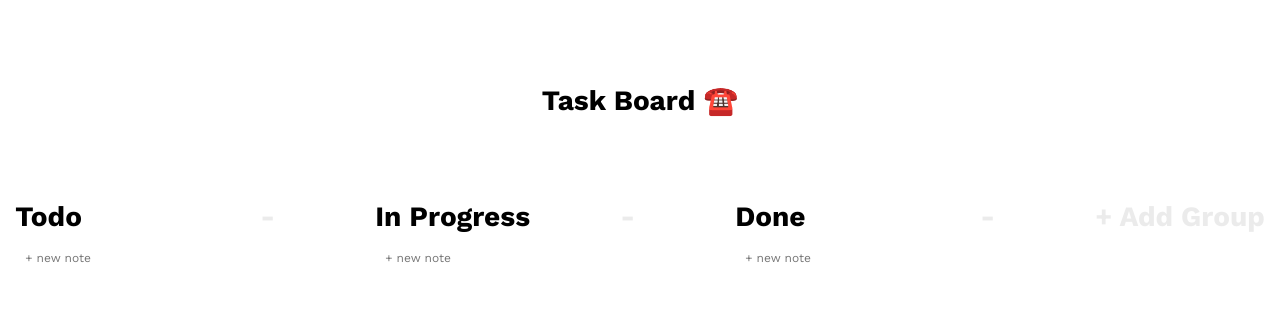
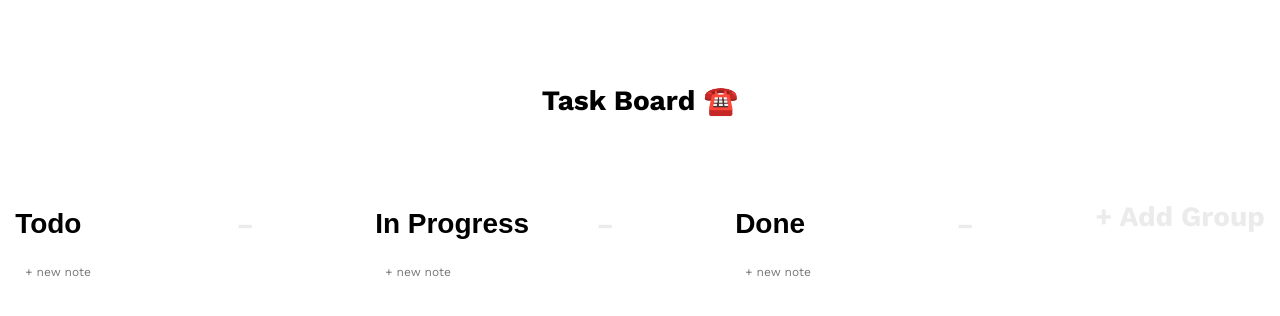
Before and after one commit to SuryaNelakanti/notion-lookalike, a React (Vite) app: page / in a window 1280 px wide. Shown: the top 316 px of the page. Built offline with nearby package versions, Linux system fonts and the light colour scheme.

Commit message:
edit group name added, added input mixin

```diff
--- /dev/null
+++ b/src/assets/scss/_mixins.scss
@@ -0,0 +1,6 @@
+.no-input-styling{
+    border: none; /* Removes the default border */
+}
+.no-input-styling:focus {
+    outline: none /* Removes the border when the input is clicked */
+}
--- a/src/assets/scss/main.scss
+++ b/src/assets/scss/main.scss
@@ -10,4 +10,6 @@
 
 @import './base';
 
-@import './components'
+@import './components';
+
+@import './mixins';
--- a/src/components/board-group/_board-group.scss
+++ b/src/components/board-group/_board-group.scss
@@ -2,12 +2,12 @@
     display: flex;
     flex-direction: column;
     align-items: flex-start;
-    width: 260px;
+    width: 26rem;
     gap: 1rem;
     &__add-note{
         color: $gray-300;
-        width: 260px;
-        height: 35px;
+        width: 26rem;
+        height: 3.5rem;
         padding: .8rem 1rem 1rem;
     }
     &__add-note:hover{
@@ -18,8 +18,19 @@
         display: flex;
         flex-direction: row;
         justify-content:space-between;
-        width: 260px;
+        &-edit{
+            white-space: nowrap;
+            overflow: hidden;
+            text-overflow: ellipsis;
+            width: 20rem;
+        }
         &-options{
+            display: flex;
+            flex-direction: column;
+            align-items: center;
+            justify-content: center;
+            width: 6rem;
+            font-size: 4rem;
             color: $gray-200;
         }
         &-options:hover{
--- a/src/components/board-group/board-group.tsx
+++ b/src/components/board-group/board-group.tsx
@@ -1,12 +1,13 @@
-import React from 'react'
+import React, { useEffect, useState } from 'react'
 import { GroupNoteType } from '../../helpers'
 
 type BoardGroupProps = {
   group: GroupNoteType
   groupIndex: number
   children: any
-  newNote: (groupIndex: number) => void
-  deleteGroup: (groupIndex: number) => void
+  newNote: () => void
+  editGroup: (newGroupName: string) => void
+  deleteGroup: () => void
 }
 
 export const BoardGroup: React.FC<BoardGroupProps> = ({
@@ -14,20 +15,38 @@ export const BoardGroup: React.FC<BoardGroupProps> = ({
   groupIndex,
   children,
   newNote,
+  editGroup,
   deleteGroup,
 }) => {
+  // States.
+  const [groupName, setGroupName] = useState(group.name)
+
+  //Handlers.
   const newNoteHandler = () => {
-    newNote(groupIndex)
+    newNote()
   }
 
   const deleteGroupHandler = () => {
-    deleteGroup(groupIndex)
+    deleteGroup()
   }
 
+  const editGroupHandler = async (editedName: string) => {
+    setGroupName(editedName)
+  }
+
+  // Input value is in a useEffect to prevent last character not being captured.
+  useEffect(() => {
+    editGroup(groupName)
+  }, [groupName])
+
   return (
-    <div className="group header-txt-1 bold-txt" key={groupIndex}>
+    <div className="group" key={groupIndex}>
       <div className="group__heading">
-        <>{group.name}</>
+        <input
+          className="group__heading-edit no-input-styling header-txt-1 bold-txt"
+          value={groupName}
+          onChange={(editedName) => editGroupHandler(editedName.target.value)}
+        />
         <div className="group__heading-options" onClick={deleteGroupHandler}>
           -
         </div>
--- a/src/components/table/table.tsx
+++ b/src/components/table/table.tsx
@@ -18,7 +18,6 @@ export const Table: React.FC<TableProps> = ({ groupNotes }) => {
   // Effects.
   useEffect(() => {
     GroupedNotesMetaManager.saveNotes(groupNotesState)
-    console.log('hi')
   }, [groupNotesState])
 
   // Handlers.
@@ -72,6 +71,13 @@ export const Table: React.FC<TableProps> = ({ groupNotes }) => {
     setGroupNotesState(updatedGroupNotes)
   }
 
+  // Group editing handler.
+  const editGroup = (groupIndex: number, groupName: string) => {
+    const updatedGroupNotes = [...groupNotesState]
+    updatedGroupNotes[groupIndex].name = groupName
+    setGroupNotesState(updatedGroupNotes)
+  }
+
   // Group deleting handler.
   const deleteGroup = (groupIndex: number) => {
     const updatedGroupNotes = [...groupNotesState]
@@ -89,6 +95,7 @@ export const Table: React.FC<TableProps> = ({ groupNotes }) => {
             groupIndex={groupIndex}
             newNote={() => newNote(groupIndex)}
             deleteGroup={() => deleteGroup(groupIndex)}
+            editGroup={(groupName) => editGroup(groupIndex, groupName)}
           >
             {group.value.map((note, noteIndex) => (
               <Note
```
